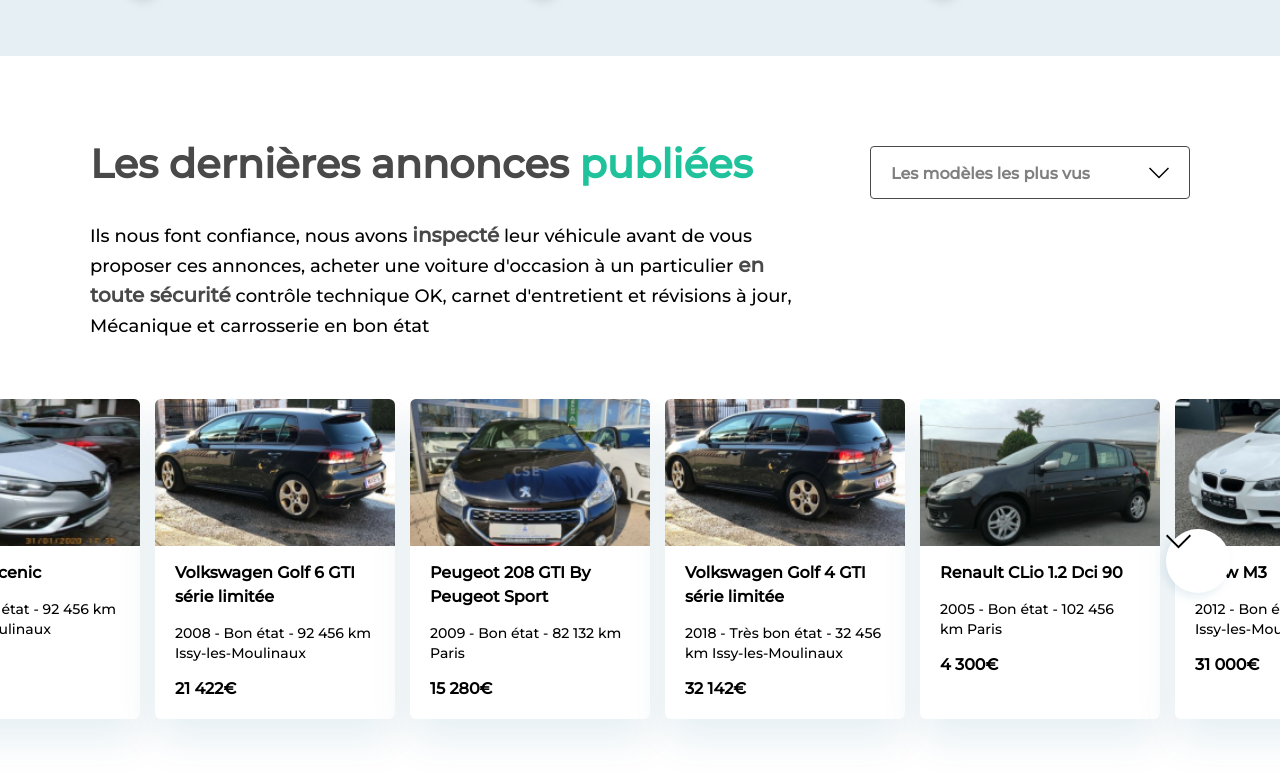
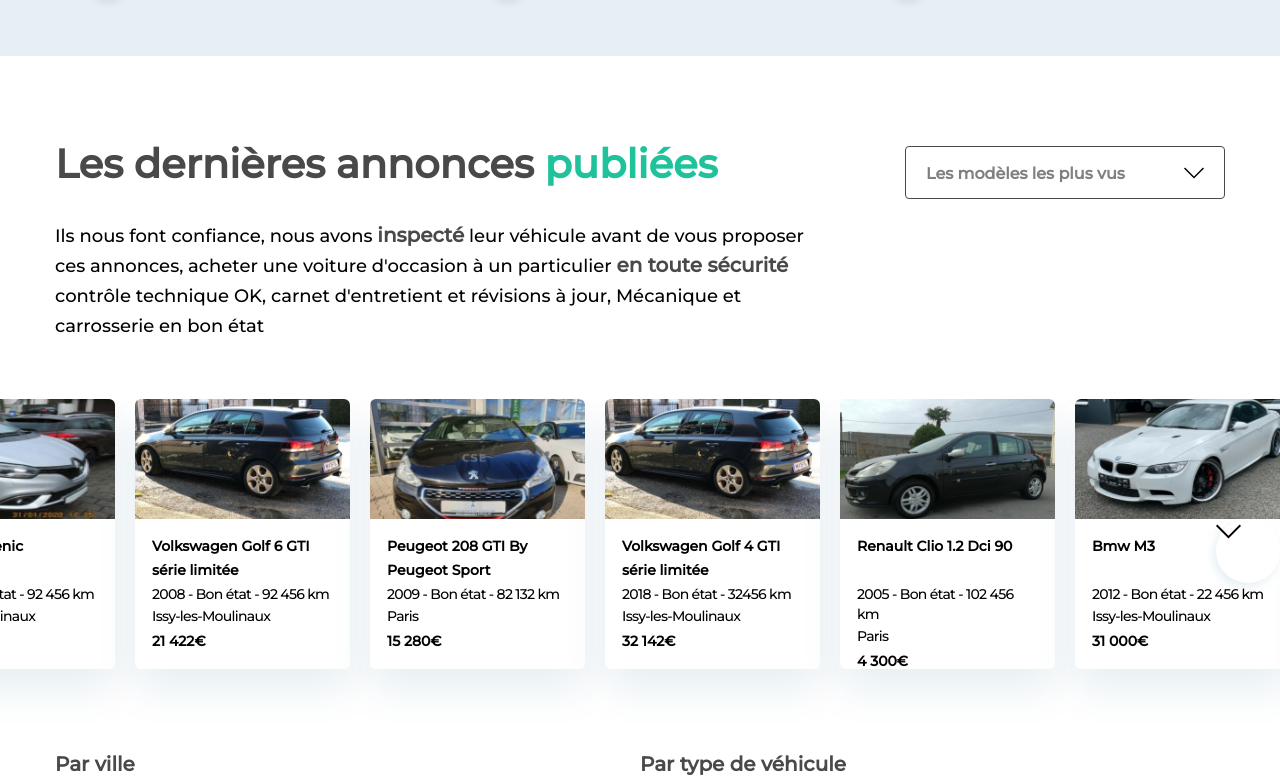
Before and after one commit to julienlucas/next-reezocar-test, a Next.js app: page / in a window 1280 px wide. Shown: the part 1164-1941 px from the top of the page. Built offline with nearby package versions, Linux system fonts and the light colour scheme.

Commit message:
Initial commit

```diff
--- a/lib/cars-data.js
+++ b/lib/cars-data.js
@@ -3,55 +3,64 @@
     {
       picture: '/images/RENAULT-SCENIC.png',
       name: 'Renault Scenic',
-      description: '2008 - Bon état - 92 456 km Issy-les-Moulinaux',
+      description: '2008 - Bon état - 92 456 km',
+      city: 'Issy-les-Moulinaux',
       price: '23 192€'
     },
     {
       picture: '/images/VOLKSWAGEN-GOLF.png',
       name: 'Volkswagen Golf 6 GTI série limitée',
-      description: '2008 - Bon état - 92 456 km Issy-les-Moulinaux',
+      description: '2008 - Bon état - 92 456 km',
+      city: 'Issy-les-Moulinaux',
       price: '21 422€'
     },
     {
       picture: '/images/PEUGEOT-208.png',
       name: 'Peugeot 208 GTI By Peugeot Sport',
-      description: '2009 - Bon état - 82 132 km Paris',
+      description: '2009 - Bon état - 82 132 km',
+      city: 'Paris',
       price: '15 280€'
     },
     {
       picture: '/images/VOLKSWAGEN-GOLF.png',
       name: 'Volkswagen Golf 4 GTI série limitée',
-      description: '2018 - Très bon état - 32 456 km Issy-les-Moulinaux',
+      description: '2018 - Bon état - 32456 km',
+      city: 'Issy-les-Moulinaux',
       price: '32 142€'
     },
     {
       picture: '/images/RENAULT-CLIO.png',
-      name: 'Renault CLio 1.2 Dci 90',
-      description: '2005 - Bon état - 102 456 km Paris',
+      name: 'Renault Clio 1.2 Dci 90',
+      description: '2005 - Bon état - 102 456 km',
+      city: 'Paris',
       price: '4 300€'
     },
     {
       picture: '/images/BMW-SERIE-3.png',
       name: 'Bmw M3',
-      description: '2012 - Bon état - 22 456 km Issy-les-Moulinaux',
+      description: '2012 - Bon état - 22 456 km',
+      city: 'Issy-les-Moulinaux',
       price: '31 000€'
     },
     {
       picture: '/images/MERCEDES-BENZ-CLA.png',
       name: 'Mercedes CLA',
-      description: '2016 - Bon état - 62 456 km Aix-en-Provence',
+      description: '2016 - Bon état - 62 456 km',
+      city: 'Aix-en-Provence',
       price: '42 110€'
     },
     {
       picture: '/images/RENAULT-CLIO.png',
       name: 'Renault CLio 1.2 Dci 90',
-      description: '2008 - Bon état - 102 456 km Boulogne-Billancourt',
+      description: '2008 - Bon état - 102 456 km',
+      city: 'Boulogne-Billancourt',
       price: '5 300€'
     },
     {
       picture: '/images/RENAULT-MEGANE.png',
       name: 'Renault Megane',
-      description: '2014 - Bon état - 92 456 km Nancy',
+      description: '2014 - Bon état - 92 456 km',
+      city: 'Nancy',
       price: '8 300€'
     }
   ]
--- a/pages/Home/SectionB.js
+++ b/pages/Home/SectionB.js
@@ -117,14 +117,15 @@
     <div className="item">
       <Image
         src={car.picture ? car.picture : null}
-        alt="meilleur-reprise"
-        width={216}
-        height={132}
+        alt={car.name + car.description}
+        width={215}
+        height={120}
         layout="responsive"
       />
       <div className="box">
-        <strong>{car.name}</strong>
-        <p>{car.description}</p>
+        <div className="name"><strong>{car.name}</strong></div>
+        <p className="description">{car.description}</p>
+        <p className="city">{car.city}</p>
         <strong>{car.price}</strong>
       </div>
     </div>
--- a/styles/global-styles.js
+++ b/styles/global-styles.js
@@ -35,7 +35,7 @@
     .container {
       position: relative;
       margin: 0 auto;
-      max-width: 1180px;
+      max-width: 1250px;
       width: 100%;
       display: table;
       padding: 0 20px;
--- a/styles/pages/home-style.js
+++ b/styles/pages/home-style.js
@@ -23,7 +23,7 @@
       top: 95px;
       appearance: none;
       cursor: pointer;
-      z-index: 5;
+      z-index: 0;
       transition: all 0.5s ease;
       filter: drop-shadow(-3px 4px 4px rgba(5, 102, 141, 0.1));
       &:hover {
@@ -166,10 +166,10 @@
       height: 64px;
       border-radius: 50%;
       background: white;
-      top: 130px;
+      top: 120px;
       appearance: none;
       cursor: pointer;
-      z-index: 5;
+      z-index: 0;
       transition: all 0.5s ease;
       filter: drop-shadow(-3px 4px 4px rgba(5, 102, 141, 0.1));
       &:hover {
@@ -182,7 +182,7 @@
       }
     }
     .next-shadow {
-      right: calc(50% - 590px);
+      right: calc(50% - 640px);
       div {
         transform: rotate(-90deg);
       }
@@ -195,14 +195,13 @@
       }
     }
     .slick-slide {
-      height: 380px;
-      width: 260px;
+      height: 330px;
+      width: 240px;
     }
     .item {
-      height: 320px;
-      width: 240px;
-      margin-bottom: 190px;
-      margin: 0 20px;
+      height: 270px;
+      width: 215px;
+      margin: 0;
       background: white;
       box-shadow: 0px 20px 40px rgba(5, 102, 141, 0.1);
       border-radius: 6px;
@@ -213,20 +212,30 @@
         box-shadow: 0px 25px 45px rgba(5, 102, 141, 0.15);
       }
       .box {
-        padding: 15px 20px;
+        padding: 15px 17px;
       }
       img {
-        height: 162px;
         border-top-left-radius: 6px;
         border-top-right-radius: 6px;
       }
       p {
+        letter-spacing: -0.05em;
         font-size: 14px;
         line-height: 20px;
+        &.city {
+          margin-top: -12px;
+          margin-bottom: 3px;
+        }
+        &.description {
+          margin-top: 0;
+        }
+      }
+      .name {
+        min-height: 50px;
       }
       strong {
         line-height: 24px;
-        font-size: 16px;
+        font-size: 14px;
         color: black;
       }
     }
@@ -244,7 +253,7 @@
     }
     .cars-slider {
       .slick-slide {
-        width: 255px;
+        width: 235px;
       }
       .item {
         margin: 0 -100px;
```
